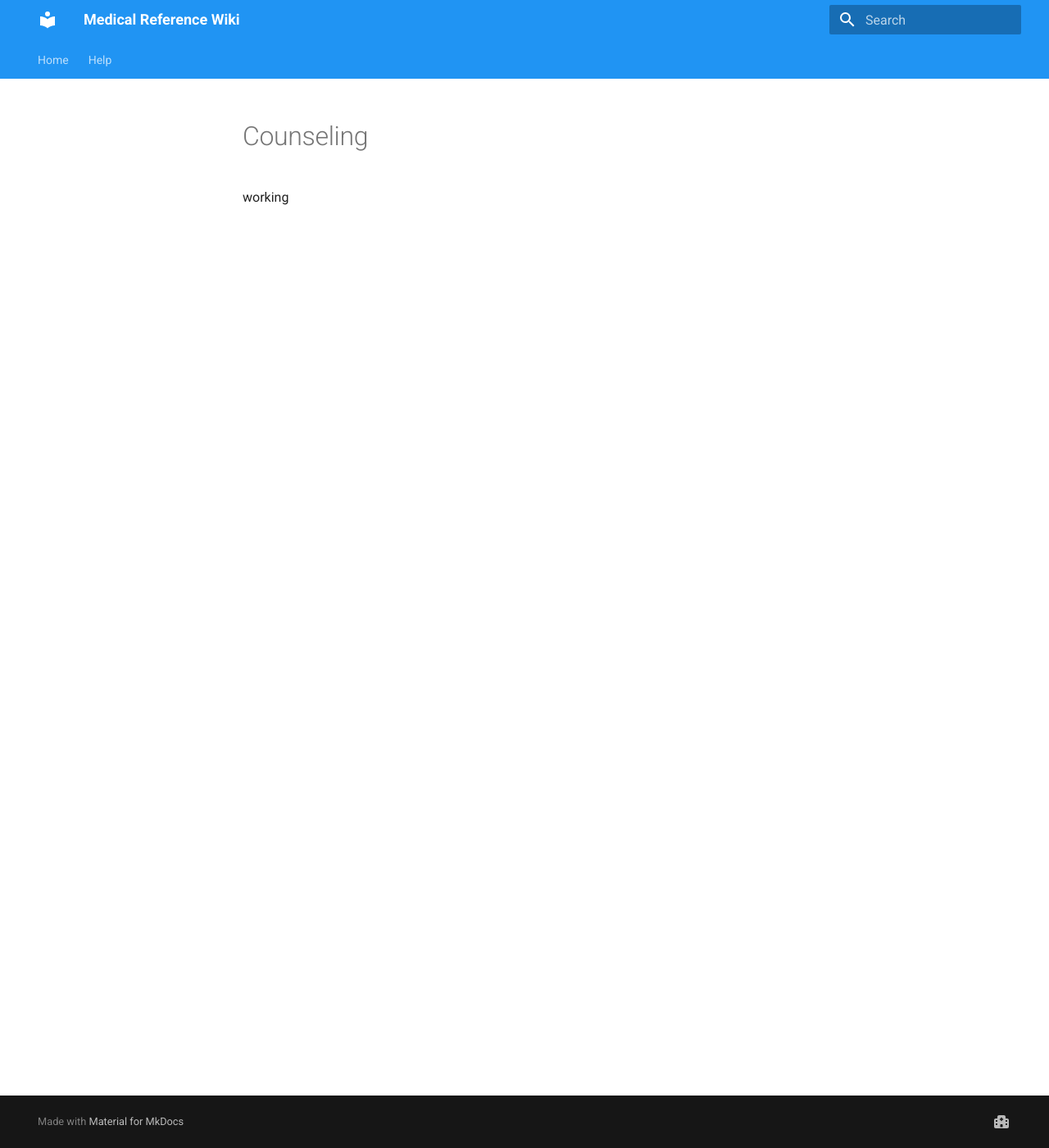
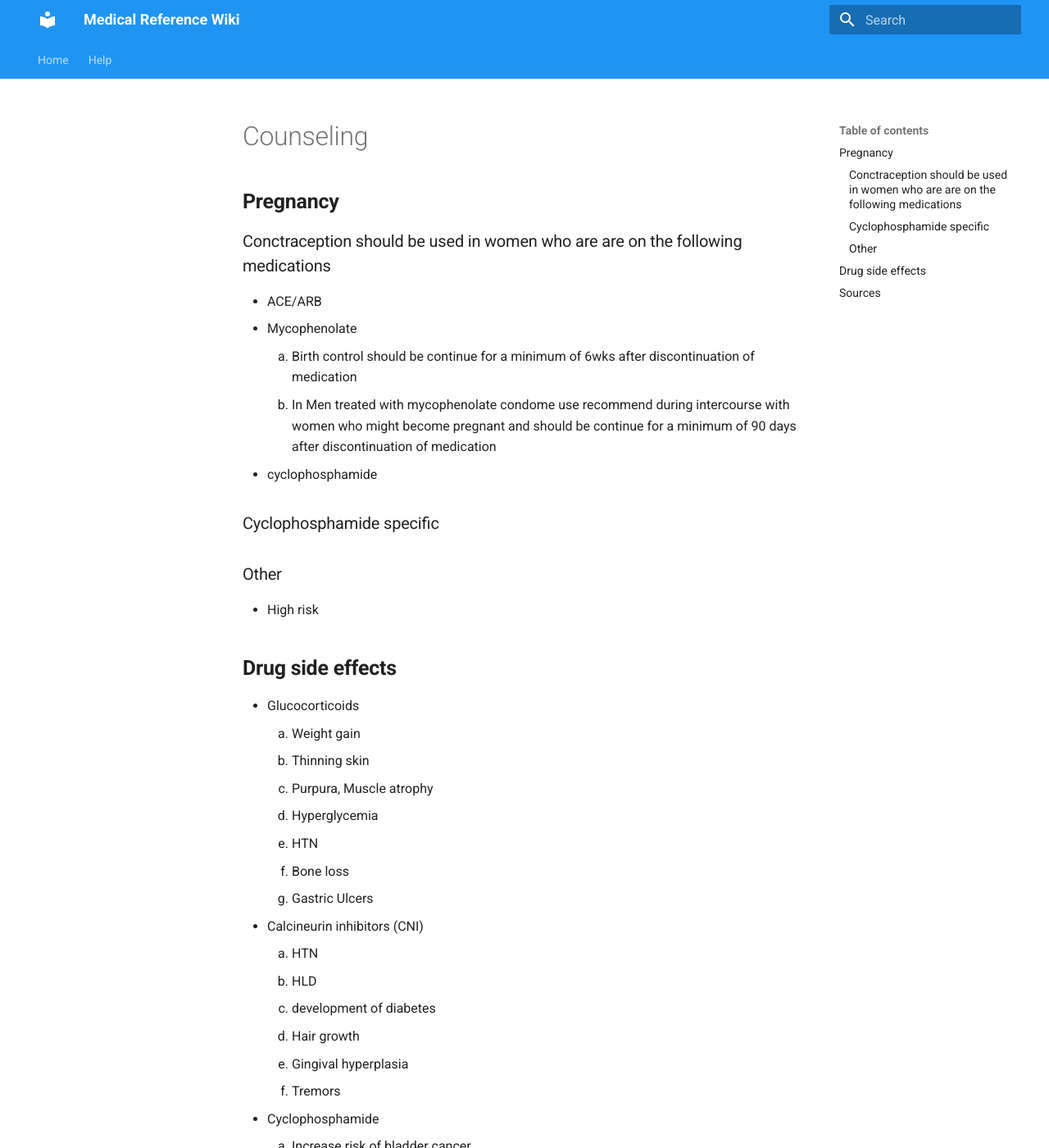
Before and after one commit to TTUNEPH2025/GN, an MkDocs documentation site: the page built from docs/Counseling.md, in a window 1280 px wide and 1400 px high. Shown: the whole window at 82% size. Built offline with MkDocs 1.6.1 and Material for MkDocs 9.7.7, drawn with Linux system fonts in a browser that asks for light colours; some of the changed text lies outside the part shown.

Commit message:
Update Counseling.md

```diff
--- a/docs/Counseling.md
+++ b/docs/Counseling.md
@@ -1 +1,35 @@
-working
+## **Pregnancy**
+### Conctraception should be used in women who are are on the following medications
+ * ACE/ARB
+ * Mycophenolate
+    1. Birth control should be continue for a minimum of 6wks after discontinuation of medication
+    2. In Men treated with mycophenolate condome use recommend during intercourse with women who might become pregnant and should be continue for a minimum of 90 days after discontinuation of medication
+ * cyclophosphamide
+### Cyclophosphamide specific
+### Other
+ * High risk
+## **Drug side effects**
+ * Glucocorticoids
+    1. Weight gain
+    2. Thinning skin
+    3. Purpura, Muscle atrophy
+    4. Hyperglycemia
+    5. HTN
+    6. Bone loss
+    7. Gastric Ulcers
+ * Calcineurin inhibitors (CNI)
+    1. HTN
+    2. HLD
+    3. development of diabetes
+    4. Hair growth
+    5. Gingival hyperplasia
+    6. Tremors
+ * Cyclophosphamide
+    1. Increase risk of bladder cancer
+    2. Should be taken in the morning with higher fluid intake
+    3. see pregnancy section
+    4. Pancytopenia
+ * Rituximab
+    1. Increased risk of bacteral infection
+    2. Leukopenia or/pancytopenia
+## **Sources**
```
